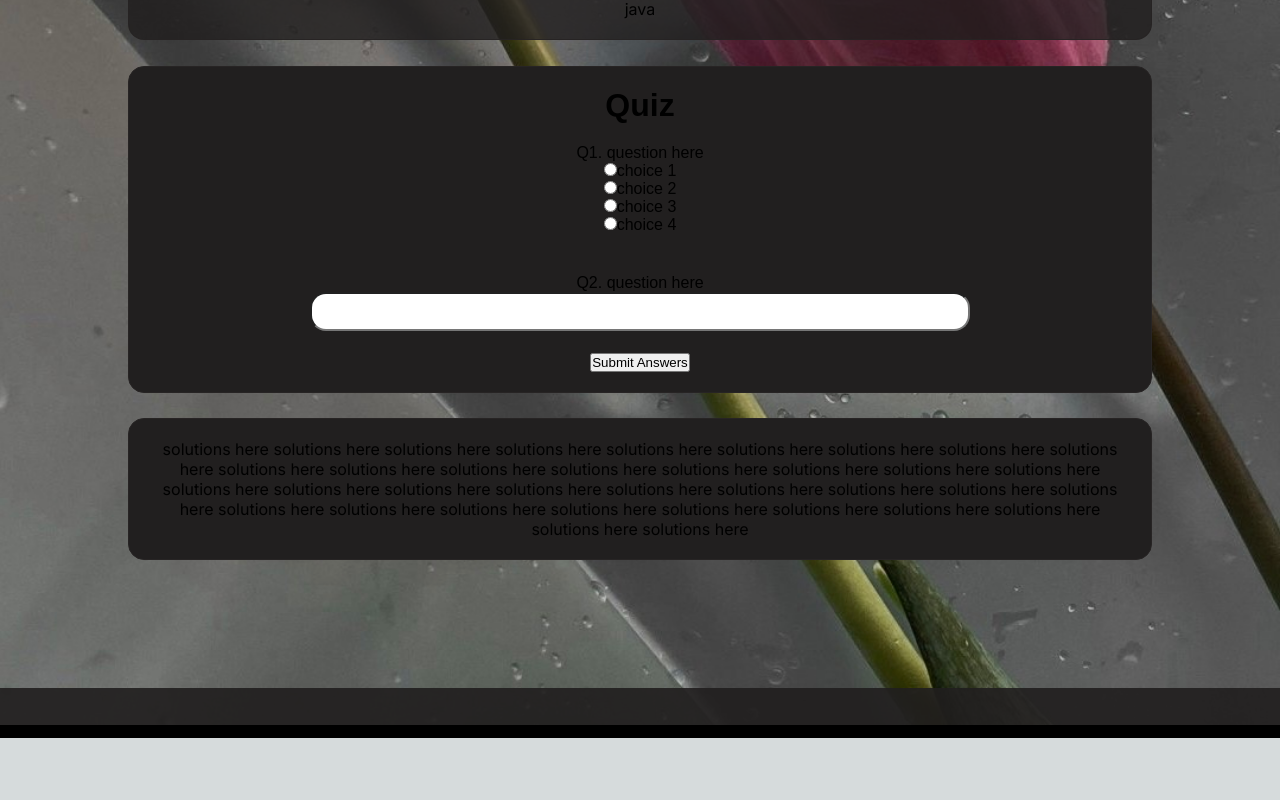
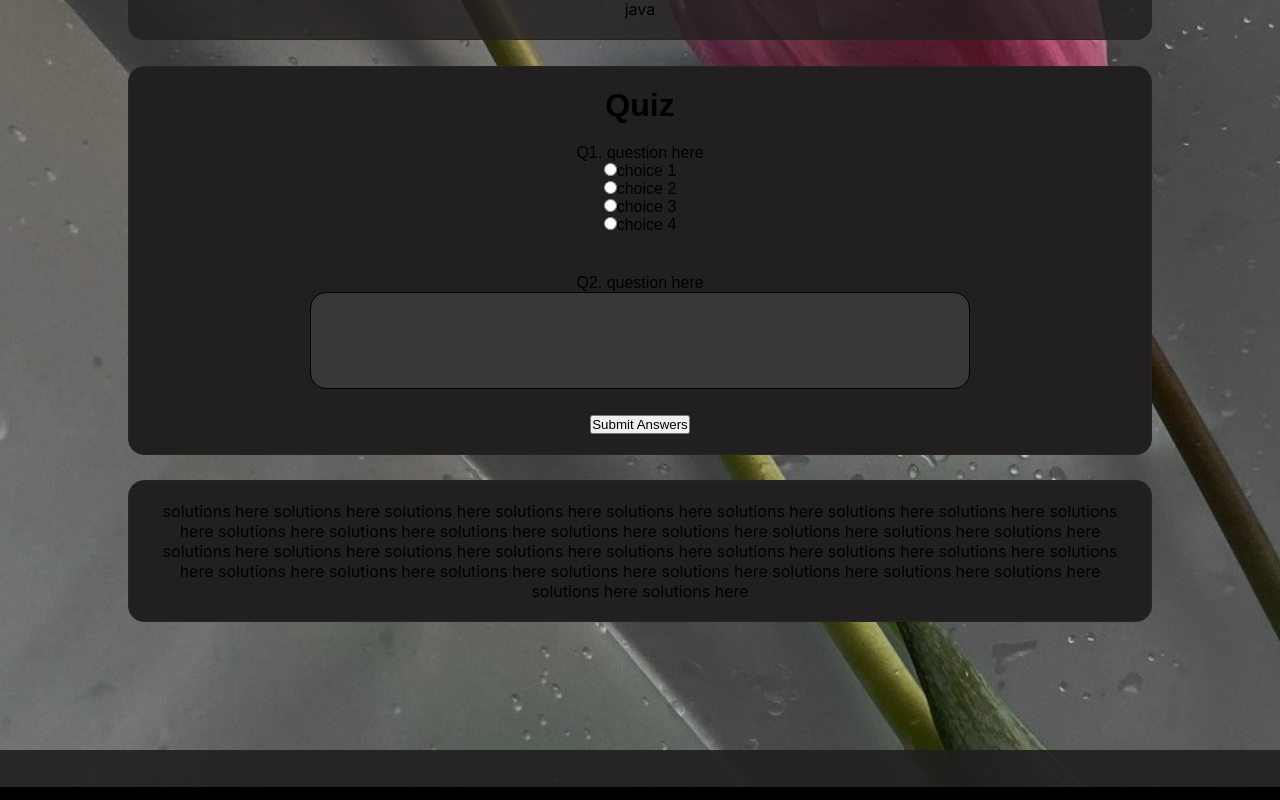
Before and after one commit to Awesomedonut/Practice-Problem-Generator, a Next.js app in the folder probloom/: page / in a window 1280 px wide. Shown: the part 665-1465 px from the top of the page. Before the commit the page ends 1403 px from the top, so only its background shows below. Built offline with nearby package versions, Linux system fonts and the light colour scheme.

Commit message:
made input go to next line once reach max-width

```diff
--- a/probloom/src/app/components/Quiz/QuizSection.tsx
+++ b/probloom/src/app/components/Quiz/QuizSection.tsx
@@ -17,13 +17,17 @@ const QuizSection: React.FC<QuizSectionProps> = ({ problems, userAnswers, handle
           <p className={styles.question}>Q{index+1}. {problem.question}</p>
           <div className={styles.questionbody}>
             {problem.questionType === 'text' ? (
-              <input
-                type="text"
+              <textarea
+                id={`textQuestion${index}`}
+                name={`textQuestion${index}`}
+                rows={5}
+                cols={50}
+                style={{ width: '70%', padding: '10px', borderRadius: '16px', backgroundColor: 'rgb(56,56,56)', borderColor: 'rgb(0,0,0)',resize: 'none',}}
                 value={userAnswers[index] || ''}
                 onChange={(e) => handleAnswerChange(index, e.target.value)}
-                style={{ width: '70%', padding: '10px', borderRadius: '16px'}}
               />
             ) : (
+              problem.questionType === 'multipleChoice' ? (
                 problem.choices.map((choice, choiceIndex) => (
                   <div key={choiceIndex} className={styles.choice}>
                     <label>
@@ -38,12 +42,20 @@ const QuizSection: React.FC<QuizSectionProps> = ({ problems, userAnswers, handle
                     </label>
                   </div>
                 ))
-            )}</div>
-
+              ) : (
+                <input
+                  type="text"
+                  value={userAnswers[index] || ''}
+                  onChange={(e) => handleAnswerChange(index, e.target.value)}
+                />
+              )
+            )}
+          </div>
         </div>
       ))}
     </div>
   );
 };
 
+
 export default QuizSection;
```
Lines whose indentation alone changed are shown as unchanged.
